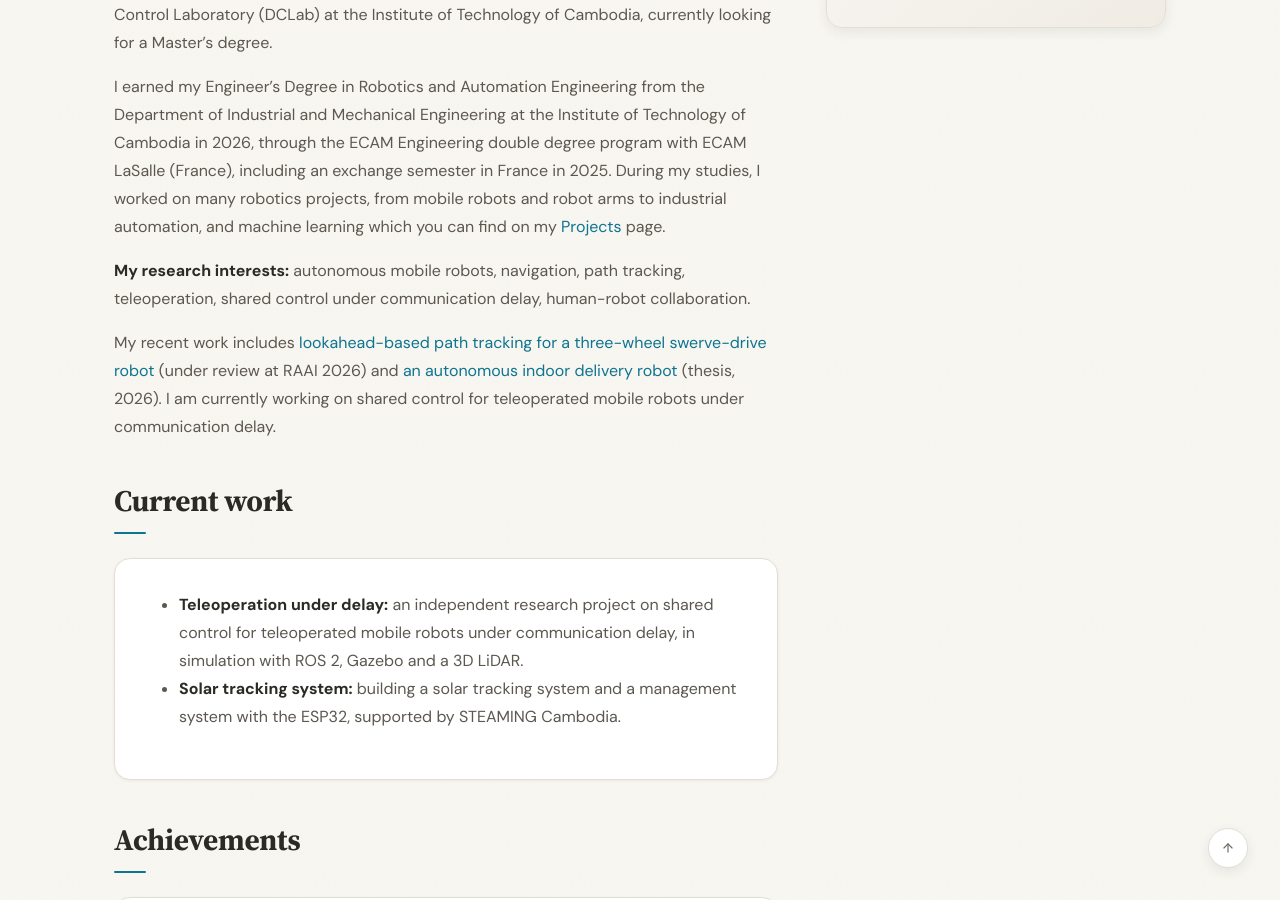
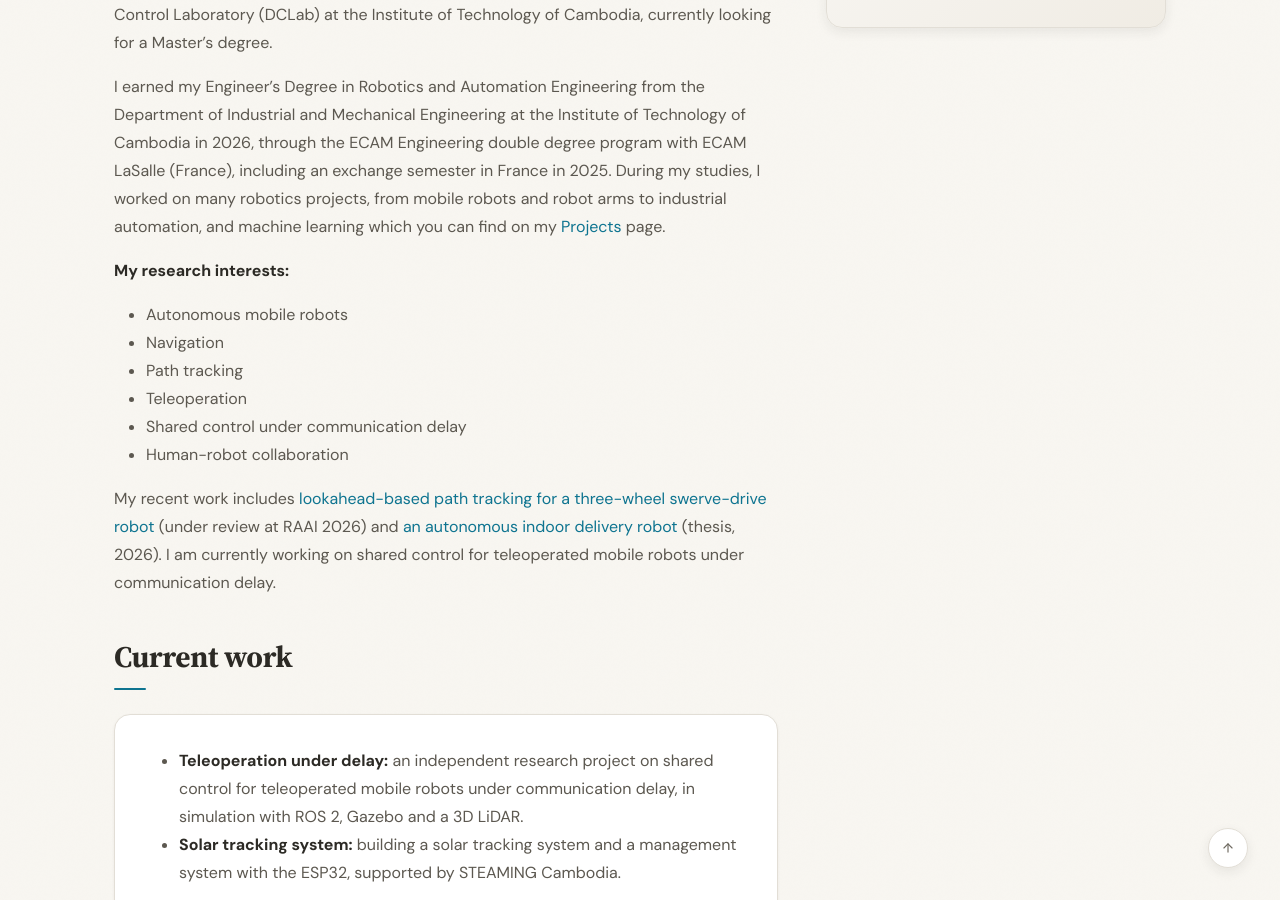
Before and after one commit to din-sopheak-panha/din-sopheak-panha.github.io, a Jekyll site: the page built from _pages/home.md, in a window 1280 px wide and 900 px high, scrolled down 521 px. Built offline with Jekyll 4.4.1, drawn with Linux system fonts in a browser that asks for light colours.

```diff
--- a/_pages/home.md
+++ b/_pages/home.md
@@ -31,7 +31,14 @@ Hello! I am Din Sopheak Panha, a robotics engineer and a member of the Dynamics
 
 I earned my Engineer's Degree in Robotics and Automation Engineering from the Department of Industrial and Mechanical Engineering at the Institute of Technology of Cambodia in 2026, through the ECAM Engineering double degree program with ECAM LaSalle (France), including an exchange semester in France in 2025. During my studies, I worked on many robotics projects, from mobile robots and robot arms to industrial automation, and machine learning which you can find on my [Projects]({{ '/projects' | relative_url }}) page.
 
-**My research interests:** autonomous mobile robots, navigation, path tracking, teleoperation, shared control under communication delay, human-robot collaboration.
+**My research interests:**
+
+- Autonomous mobile robots
+- Navigation
+- Path tracking
+- Teleoperation
+- Shared control under communication delay
+- Human-robot collaboration
 
 My recent work includes [lookahead-based path tracking for a three-wheel swerve-drive robot]({{ '/projects' | relative_url }}) (under review at RAAI 2026) and [an autonomous indoor delivery robot]({{ '/projects' | relative_url }}) (thesis, 2026). I am currently working on shared control for teleoperated mobile robots under communication delay.
 
```
